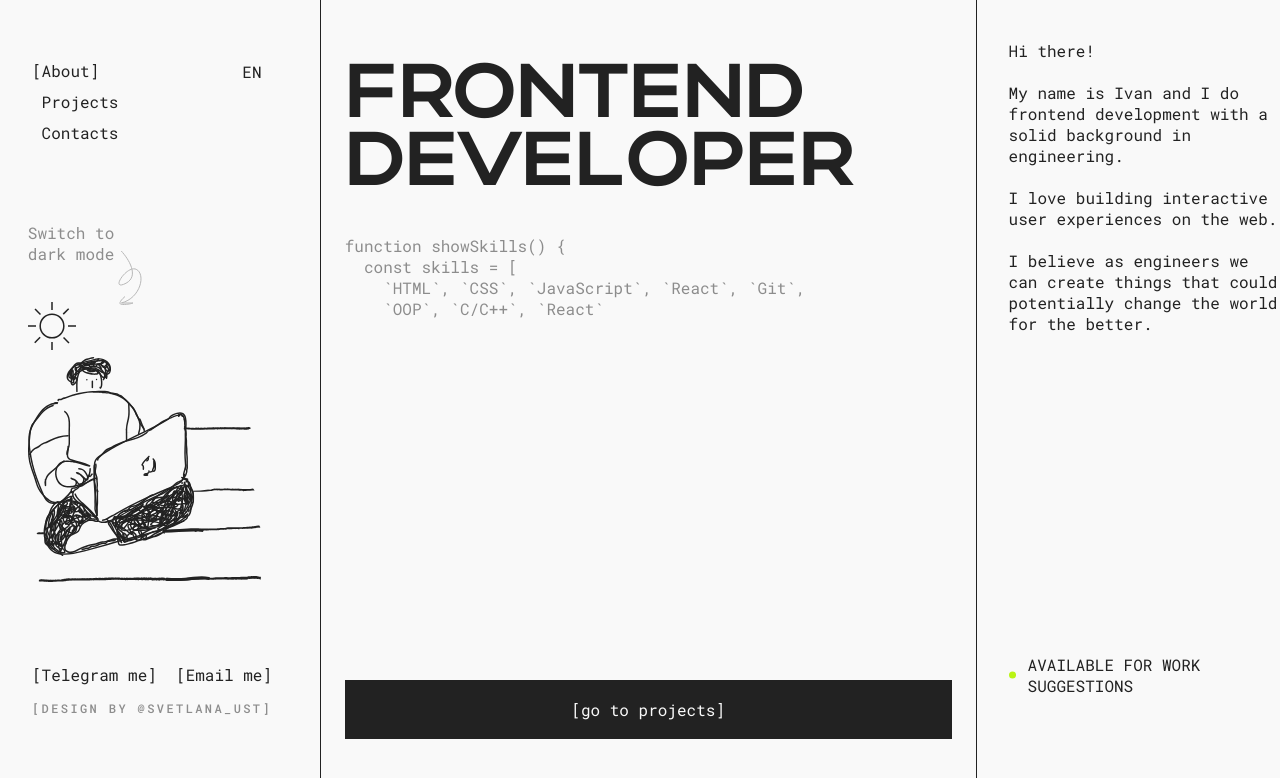
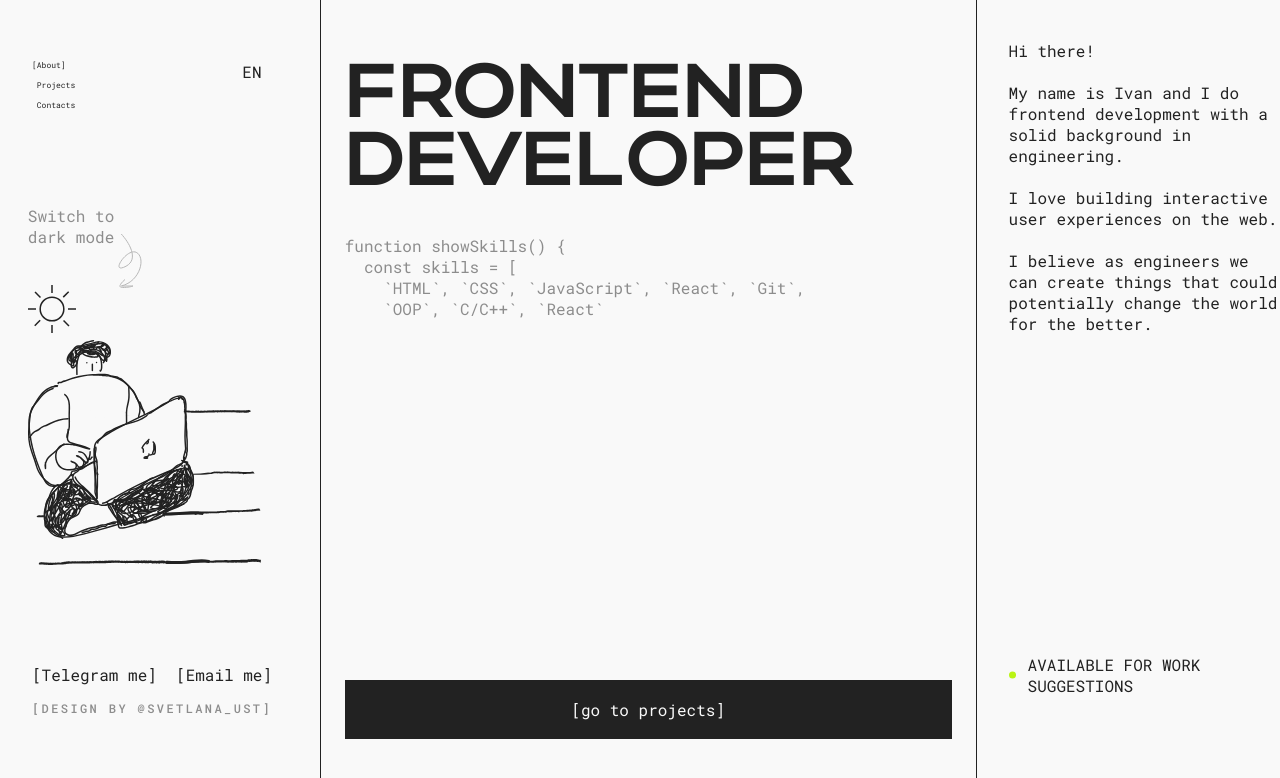
Before and after one commit to ivan-ust402/MP-portfolio, a React (Create React App) app: page / in a window 1280 px wide. Shown: the top 778 px of the page. Built offline with nearby package versions, Linux system fonts and the light colour scheme; a web font is replaced by a local one.

Commit message:
try to remove pulsation from navigation menu № 2

```diff
--- a/src/components/Navigation/navigation.module.scss
+++ b/src/components/Navigation/navigation.module.scss
@@ -11,6 +11,7 @@
     width: 100%;
   }
   &__link {
+    font-size: 8px;
     text-decoration: none;
     text-align: center;
     transition: all .5s ease;
```
